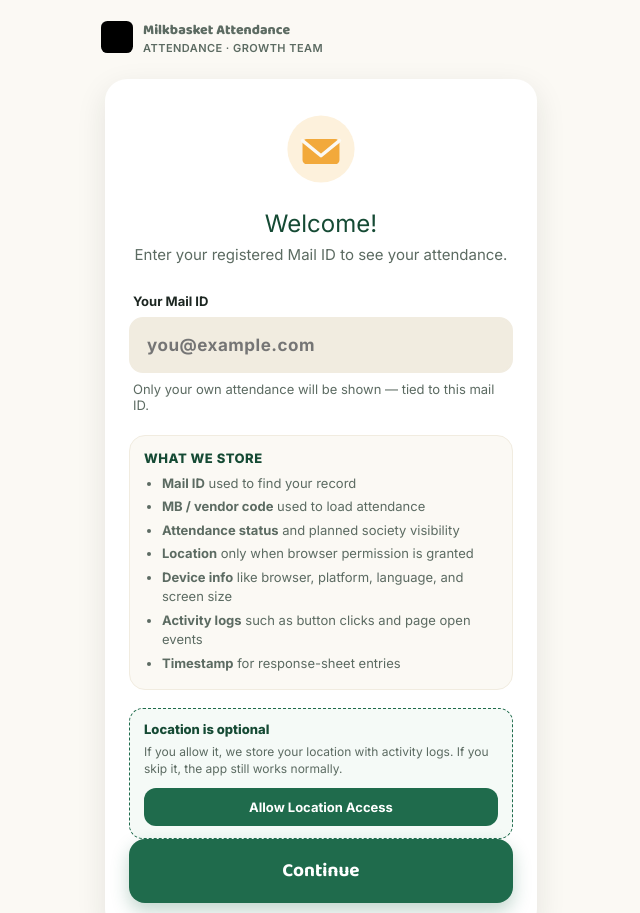
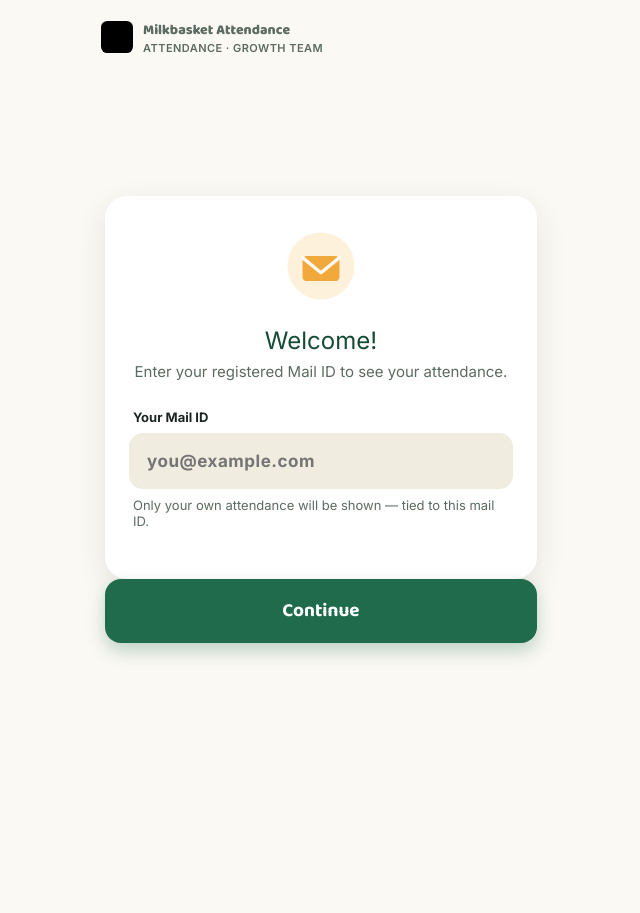
Before and after one commit to kartikeypandeyext-afk/MB_Attendance, a website: page public/index.html in a window 1280 px wide. Shown: the top 913 px of the page, without its empty margins (319-959 px from the left). After the commit the page ends 800 px from the top, so only its background shows below. Drawn offline with Linux system fonts and the light colour scheme; no server answers.

Commit message:
Update index.html

```diff
--- a/public/index.html
+++ b/public/index.html
@@ -224,22 +224,7 @@
       <label class="field-label" for="login-mail">Your Mail ID</label>
       <input type="email" id="login-mail" placeholder="you@example.com" autocomplete="off">
       <div class="hint">Only your own attendance will be shown — tied to this mail ID.</div>
-      <div class="data-collection-box" aria-label="Data collection notice">
-        <h4>What we store</h4>
-        <ul>
-          <li><b>Mail ID</b> used to find your record</li>
-          <li><b>MB / vendor code</b> used to load attendance</li>
-          <li><b>Attendance status</b> and planned society visibility</li>
-          <li><b>Location</b> only when browser permission is granted</li>
-          <li><b>Device info</b> like browser, platform, language, and screen size</li>
-          <li><b>Activity logs</b> such as button clicks and page open events</li>
-          <li><b>Timestamp</b> for response-sheet entries</li>
-        </ul>
-      </div>
-      <div class="location-optional-box">
-        <div class="title-sm">Location is optional</div>
-        <div class="text-sm">If you allow it, we store your location with activity logs. If you skip it, the app still works normally.</div>
-        <button type="button" id="btn-allow-location-optional">Allow Location Access</button>
+
       </div>
       <button class="btn" id="btn-login"><span id="login-btn-text">Continue</span></button>
     </div>
```
